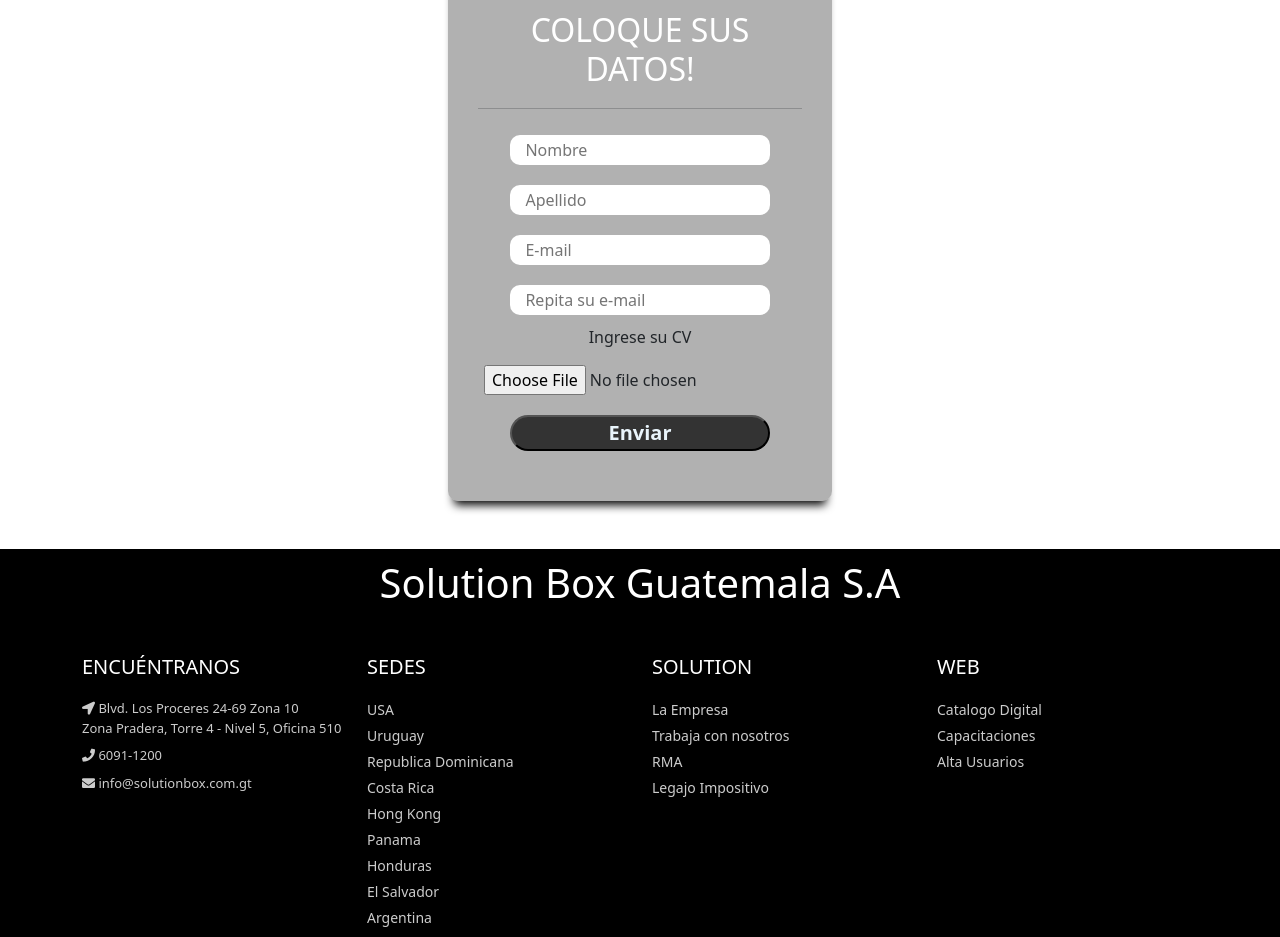
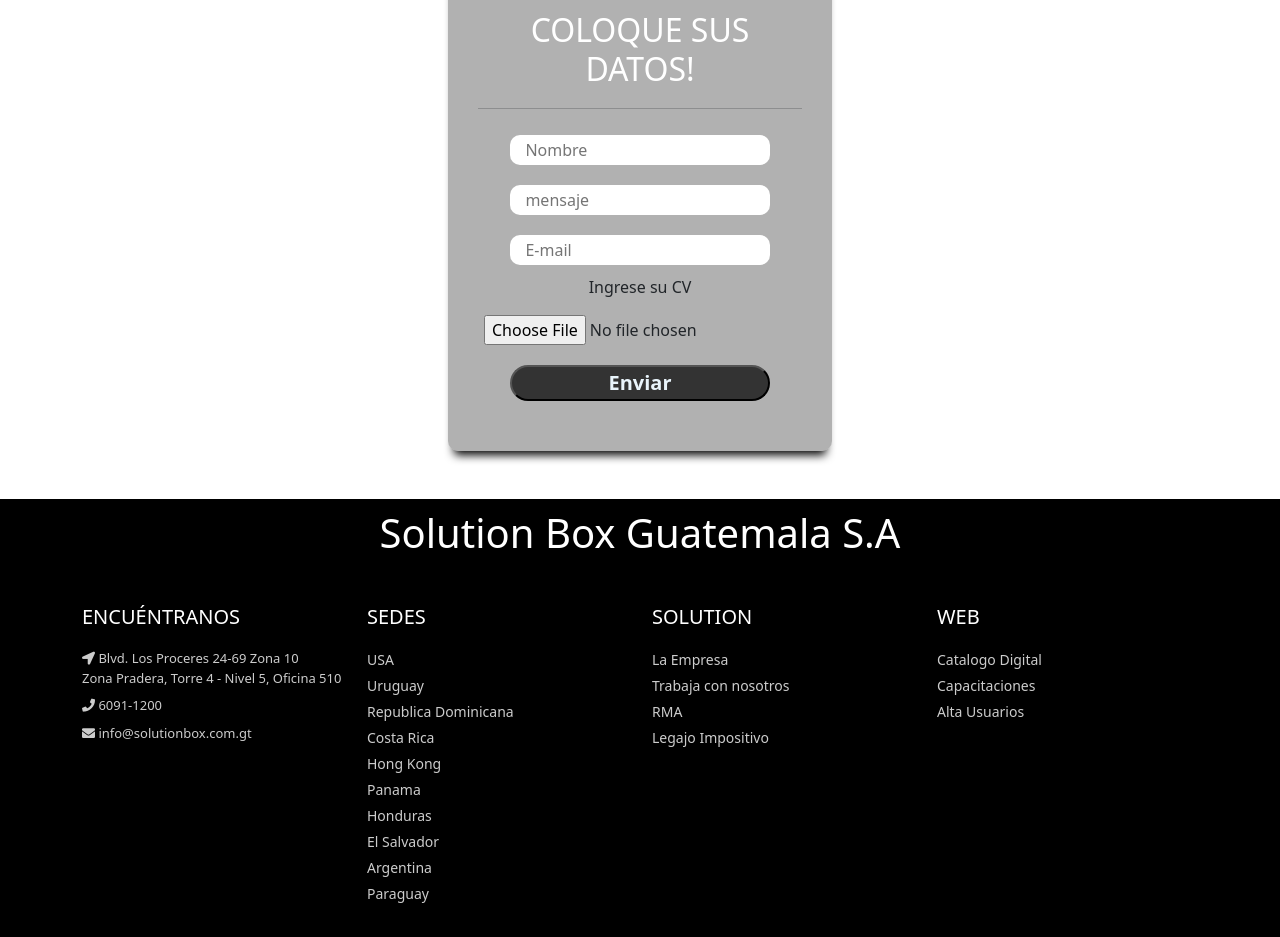
Before and after one commit to RamiroSB/guatemala-alfa, a React (Create React App) app: page /trabajaconnosotros in a window 1280 px wide. Shown: the part 1360-2297 px from the top of the page. Built offline with nearby package versions, Linux system fonts and the light colour scheme.

Commit message:
Formularios 100 funcionales, rma, contacto y trabaja con nosotros

```diff
--- a/public/index.html
+++ b/public/index.html
@@ -16,6 +16,9 @@
     <link rel="stylesheet" href="https://stackpath.bootstrapcdn.com/bootstrap/4.1.3/css/bootstrap.min.css" integrity="sha384-MCw98/SFnGE8fJT3GXwEOngsV7Zt27NXFoaoApmYm81iuXoPkFOJwJ8ERdknLPMO" crossorigin="anonymous">
     <link rel="stylesheet" href="https://use.fontawesome.com/releases/v5.2.0/css/all.css" integrity="sha384-hWVjflwFxL6sNzntih27bfxkr27PmbbK/iSvJ+a4+0owXq79v+lsFkW54bOGbiDQ" crossorigin="anonymous">
 
+    <!-- SWEETALERT -->
+    <script src="//cdn.jsdelivr.net/npm/sweetalert2@11"></script>
+
     <title>Solution Box Guatemala - Mayorista de informatica y telecomunicaciones</title>
   </head>
   <body>
--- a/src/components/Formulario/Form2.js
+++ b/src/components/Formulario/Form2.js
@@ -34,7 +34,7 @@
                     </p>
                     <p>
                         <label>Telefono</label>
-                        <input type="tel" name="telefono"/>
+                        <input type="tel" name="telefono" required/>
                     </p>
                     <p>
                         <label>Interes</label>
@@ -42,7 +42,7 @@
                     </p>
                     <p className="block">
                         <label>Mensaje</label>
-                        <textarea name="mensaje" rows="1"></textarea>
+                        <textarea name="mensaje" rows="1" required></textarea>
                     </p>
 
                     <button type="submit" className='enviaConsulta' id='botonSubmit'>Enviar</button>
--- a/src/components/Formulario/Formulario.js
+++ b/src/components/Formulario/Formulario.js
@@ -1,13 +1,15 @@
 import React, { useState } from 'react'
 import "./FormularioStyle.css"
+
+import Swal from 'sweetalert2/dist/sweetalert2.js'
+
 
 export const Formulario = () => {
 
     const [values, setValues] = useState({
         nombre: '',
-        apellido: '',
+        mensaje: '',
         email: '',
-        emailConfirm: '',
         cv:'',
     })
 
@@ -18,9 +20,18 @@
         })
     }
 
-/* para prevenir que el formulario se envie y rompa la web ya que no tiene back */
-    const previeneEnvio = event => {
-        event.preventDefault()
+    const handleSubmit = () => {
+        Swal.fire({
+            icon: 'success',
+            title: 'Mensaje enviado correctamente!',
+            text: 'Muchas gracias por su mensaje, nos estaremos comunicando a la brevedad',
+          })
+
+          /* setValues ( {
+            nombre: "",
+            mensaje: "",
+            email: "",
+        }) */
     }
 
 
@@ -32,7 +43,7 @@
                         <h2>Coloque sus datos!</h2>
                         <hr/>
 
-                        <form onSubmit={previeneEnvio}>
+                        <form action="http://localhost:8080/api/contacto" method="POST" onSubmit={handleSubmit}>
                             <input
                                 onChange={handleInputChange}
                                 name="nombre"
@@ -42,17 +53,16 @@
                                 placeholder="Nombre"
 
                             />
-                            {values.nombre.length < 4 && <small></small>}
 
                             <input
                                 onChange={handleInputChange}
-                                name="apellido"
-                                value={values.apellido}
+                                name="mensaje"
+                                value={values.mensaje}
                                 className="textForm"
                                 type="text"
-                                placeholder="Apellido"
+                                placeholder="mensaje"
+                                required
                             />
-                            {values.apellido.length < 4 && <small></small>}
 
                             <input
                                 onChange={handleInputChange}
@@ -62,19 +72,8 @@
                                 type="email"
                                 placeholder="E-mail"
                                 autoComplete='off'
+                                required
                             />
-                            {values.email.length < 4 && <small></small>}
-
-                            <input
-                                onChange={handleInputChange}
-                                name="emailConfirm"
-                                value={values.emailConfirm}
-                                className="textForm"
-                                type="email"
-                                placeholder="Repita su e-mail"
-                                autoComplete='off'
-                            />
-                            {values.emailConfirm !== values.email && <small></small>}
 
                             <p>Ingrese su CV</p>
                             <input
@@ -83,10 +82,11 @@
                                 value={values.cv}
                                 className="ingreseCV"
                                 type="file"
-
                             />
 
+
                             <button type="submit" className="butn">Enviar</button>
+
                         </form>
                     </div>
             }
--- a/src/components/pages/Rma.js
+++ b/src/components/pages/Rma.js
@@ -1,4 +1,6 @@
 import React, { useState } from 'react'
+
+import Swal from 'sweetalert2/dist/sweetalert2.js'
 
 export const Rma = () => {
 
@@ -20,10 +22,15 @@
         })
     }
 
-/* para prevenir que el formulario se envie y rompa la web ya que no tiene back, proximamente */
-    const previeneEnvio = event => {
-        event.preventDefault()
+    const handleSubmit = () => {
+        Swal.fire({
+            icon: 'success',
+            title: 'Mensaje enviado correctamente!',
+            text: 'Muchas gracias por su mensaje, nos estaremos comunicando a la brevedad',
+          })
+
     }
+
 
 
     return (
@@ -34,7 +41,7 @@
                         <h2>Formulario de solicitud de RMA</h2>
                         <hr/>
 
-                        <form onSubmit={previeneEnvio}>
+                        <form action="http://localhost:8080/api/rma" method="POST" onSubmit={handleSubmit}>
                             <input
                                 onChange={handleInputChange}
                                 name="nombre"
@@ -42,9 +49,9 @@
                                 className="textForm"
                                 type="text"
                                 placeholder="Nombre y Apellido"
+                                required
 
                             />
-                            {values.nombre.length < 4 && <small></small>}
 
                             <input
                                 onChange={handleInputChange}
@@ -53,29 +60,29 @@
                                 className="textForm"
                                 type="text"
                                 placeholder="Razon Social"
+                                required
                             />
-                            {values.razonSocial.length < 4 && <small></small>}
 
                             <input
                                 onChange={handleInputChange}
                                 name="factura"
                                 value={values.factura}
                                 className="textForm"
-                                type="text"
+                                type="number"
                                 placeholder="Numero de Factura"
+                                required
                             />
-                            {values.factura.length < 4 && <small></small>}
 
-                            <input
+                            <input style={{height:"1%"}}
                                 onChange={handleInputChange}
                                 name="fechaFactura"
                                 value={values.fechaFactura}
                                 className="textForm"
-                                type="text"
+                                type="date"
                                 placeholder="Fecha de la factura"
                                 autoComplete='off'
+                                required
                             />
-                            {values.fechaFactura.length < 4 && <small></small>}
 
                             <input
                                 onChange={handleInputChange}
@@ -85,8 +92,8 @@
                                 type="email"
                                 placeholder="E-mail"
                                 autoComplete='off'
+                                required
                             />
-                            {values.email.length < 4 && <small></small>}
 
 
                             <input
@@ -97,8 +104,8 @@
                                 type="text"
                                 placeholder="Indique su vendedor"
                                 autoComplete='off'
+                                required
                             />
-                            {values.vendedor.length < 4 && <small></small>}
 
                             <input
                                 onChange={handleInputChange}
@@ -108,8 +115,8 @@
                                 type="text"
                                 placeholder="Marca del producto"
                                 autoComplete='off'
+                                required
                             />
-                            {values.marca.length < 4 && <small></small>}
 
                             <textarea style={{height:"5%"}}
                                 onChange={handleInputChange}
@@ -120,11 +127,8 @@
                                 placeholder="Describa su problema"
                                 rows= "2"
                                 autoComplete='off'
+                                required
                             />
-                            {values.problema.length < 4 && <small></small>}
-
-
-
 
                             <button type="submit" className="butn">Enviar</button>
                         </form>
```
